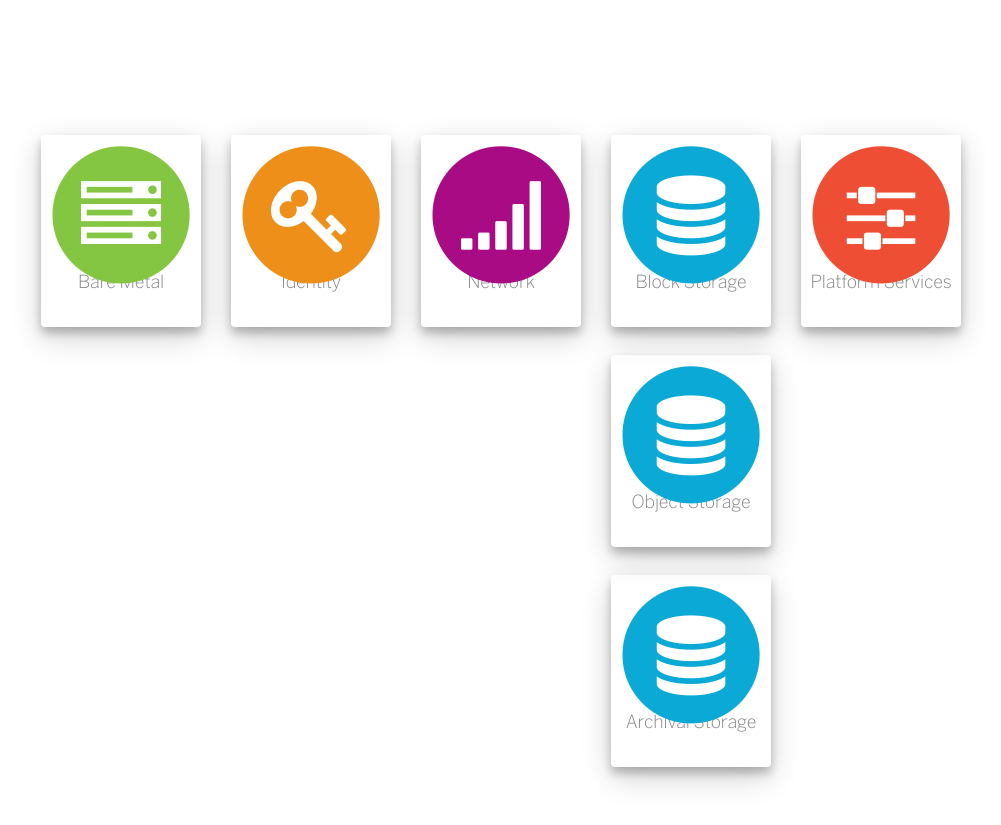
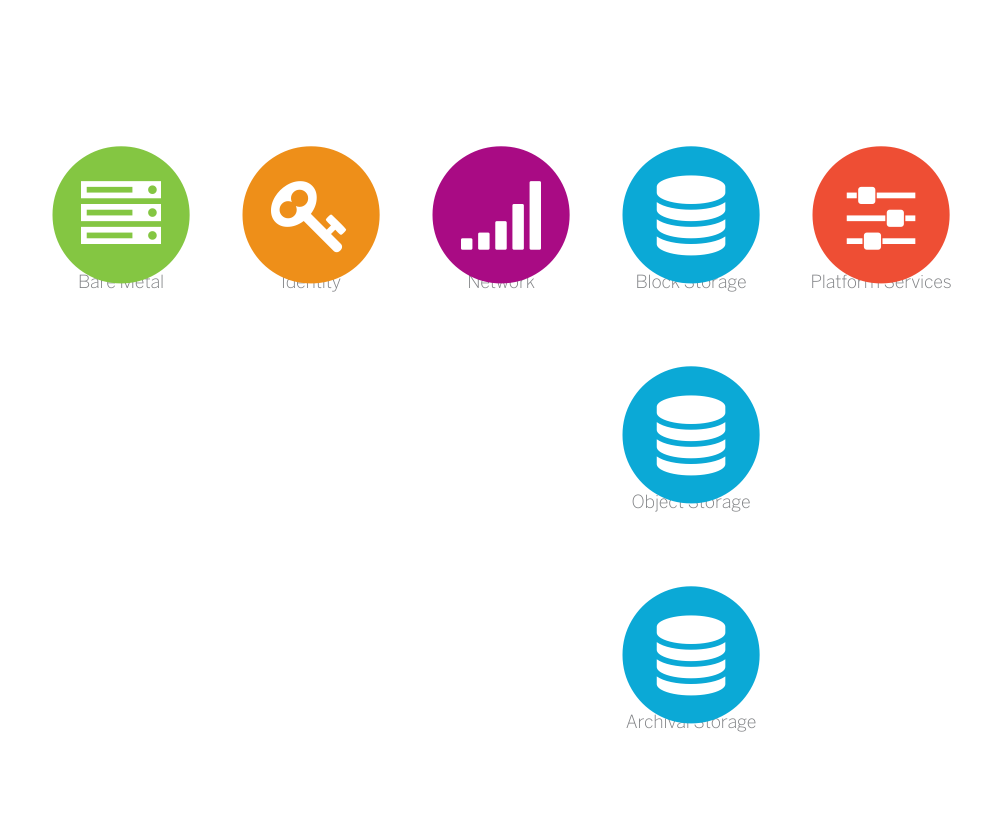
Before and after one commit to caleorourke/proof, a Jekyll site: the page built from categories.html, in a window 1280 px wide. Shown: the top 825 px of the page, without its empty margins (44-1045 px from the left). Built offline with Jekyll 4.4.1, drawn with Linux system fonts in a browser that asks for light colours; nearby versions of some CDN libraries; Markdown is read by kramdown in place of the engine named in the settings; the repository's description, which GitHub fills in, is left out.

Commit message:
Update categories.html

```diff
--- a/_includes/partials/categories.html
+++ b/_includes/partials/categories.html
@@ -7,7 +7,7 @@
       <div class="col-md-2">
         <div class="u-text-center">
           <span class="fa-stack icon-large icon-green">
-            <i class="fa fa-circle fa-stack-2x shadow"></i>
+            <i class="fa fa-circle fa-stack-2x"></i>
             <i class="fa fa-server fa-stack-1x fa-inverse"></i>
           </span>
           <h2 class="icon-caption">Bare Metal</h2>
@@ -18,7 +18,7 @@
       <div class="col-md-2">
         <div class="u-text-center">
           <span class="fa-stack icon-large icon-orange">
-            <i class="fa fa-circle fa-stack-2x shadow"></i>
+            <i class="fa fa-circle fa-stack-2x"></i>
             <i class="fa fa-key fa-stack-1x fa-inverse"></i>
           </span>
           <h2 class="icon-caption">Identity</h2>
@@ -29,7 +29,7 @@
       <div class="col-md-2">
         <div class="u-text-center">
           <span class="fa-stack icon-large icon-purple">
-            <i class="fa fa-circle fa-stack-2x shadow"></i>
+            <i class="fa fa-circle fa-stack-2x"></i>
             <i class="fa fa-signal fa-stack-1x fa-inverse"></i>
           </span>
           <h2 class="icon-caption">Network</h2>
@@ -40,7 +40,7 @@
       <div class="col-md-2">
         <div class="u-text-center u-margin-bottom">
           <span class="fa-stack icon-large icon-blue">
-            <i class="fa fa-circle fa-stack-2x shadow"></i>
+            <i class="fa fa-circle fa-stack-2x"></i>
             <i class="fa fa-database fa-stack-1x fa-inverse"></i>
           </span>
           <h2 class="icon-caption">Block Storage</h2>
@@ -48,7 +48,7 @@
 
         <div class="u-text-center u-margin-bottom">
           <span class="fa-stack icon-large icon-blue">
-            <i class="fa fa-circle fa-stack-2x shadow"></i>
+            <i class="fa fa-circle fa-stack-2x"></i>
             <i class="fa fa-database fa-stack-1x fa-inverse"></i>
           </span>
           <h2 class="icon-caption">Object Storage</h2>
@@ -56,7 +56,7 @@
 
         <div class="u-text-center u-margin-bottom">
           <span class="fa-stack icon-large icon-blue">
-            <i class="fa fa-circle fa-stack-2x shadow"></i>
+            <i class="fa fa-circle fa-stack-2x"></i>
             <i class="fa fa-database fa-stack-1x fa-inverse"></i>
           </span>
           <h2 class="icon-caption">Archival Storage</h2>
@@ -67,7 +67,7 @@
       <div class="col-md-2">
         <div class="u-text-center">
           <span class="fa-stack icon-large icon-red">
-            <i class="fa fa-circle fa-stack-2x shadow"></i>
+            <i class="fa fa-circle fa-stack-2x"></i>
             <i class="fa fa-sliders fa-stack-1x fa-inverse"></i>
           </span>
           <h2 class="icon-caption">Platform Services</h2>
```
